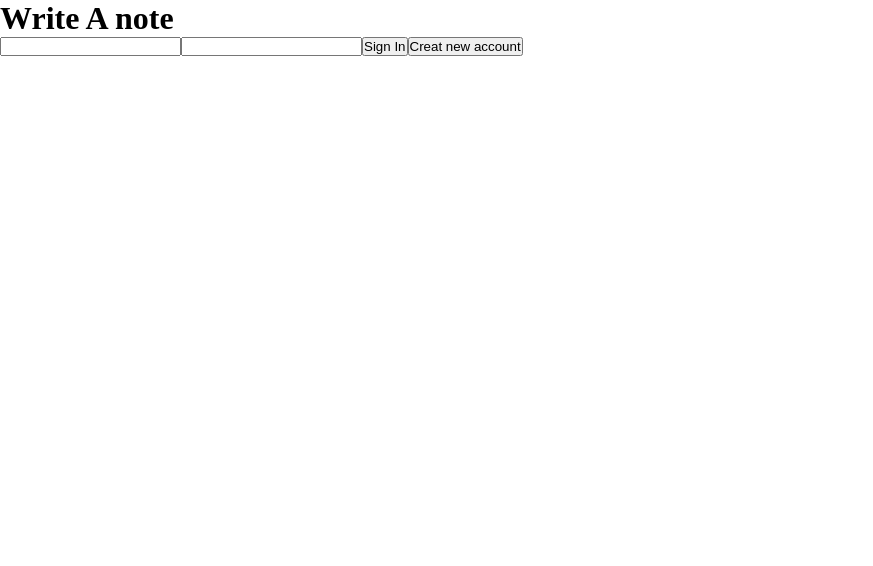
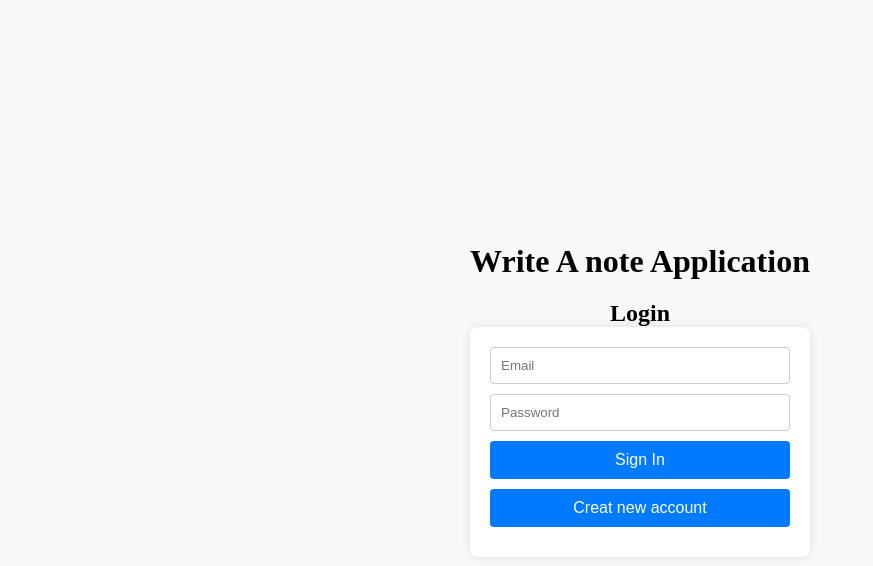
Before and after one commit to shrunga-a/1_new_todo, a React (Create React App) app in the folder note_take/: page / in a window 1280 px wide. Shown: the top 566 px of the page, without its empty margins (0-873 px from the left). Built offline with nearby package versions, Linux system fonts and the light colour scheme; no server answers.

Commit message:
signup page Ui done

```diff
--- a/note_take/package.json
+++ b/note_take/package.json
@@ -3,6 +3,7 @@
   "version": "0.1.0",
   "private": true,
   "dependencies": {
+    "@mui/icons-material": "^5.14.18",
     "@testing-library/jest-dom": "^5.17.0",
     "@testing-library/react": "^13.4.0",
     "@testing-library/user-event": "^13.5.0",
--- a/note_take/src/components/Home.js
+++ b/note_take/src/components/Home.js
@@ -4,6 +4,7 @@ import { auth, db } from '../firebase';
 import { useNavigate } from 'react-router-dom';
 import { uid } from 'uid';
 import { set, ref, onValue, remove, update } from 'firebase/database';
+
 
 export default function Home() {
   const [title, setTitle] = useState('');
--- a/note_take/src/components/Welcome.css
+++ b/note_take/src/components/Welcome.css
@@ -0,0 +1,64 @@
+/* Welcome.css */
+
+.welcome {
+    display: flex;
+    flex-direction: column;
+    align-items: center;
+    justify-content: center;
+    height: 100vh;
+    background-color: #f8f8f8;
+  }
+
+  h1 {
+    font-size: 2rem;
+    margin-bottom: 20px;
+  }
+
+  .login-register-container {
+    width: 300px;
+    background-color: #fff;
+    padding: 20px;
+    border-radius: 8px;
+    box-shadow: 0 0 10px rgba(0, 0, 0, 0.1);
+  }
+
+  input {
+    width: 100%;
+    margin-bottom: 10px;
+    padding: 10px;
+    border: 1px solid #ccc;
+    border-radius: 4px;
+    box-sizing: border-box;
+  }
+
+  button {
+    width: 100%;
+    margin-bottom: 10px; /* Add space between buttons */
+    padding: 10px;
+    background-color: #007bff;
+    color: #fff;
+    border: none;
+    border-radius: 4px;
+    cursor: pointer;
+    font-size: 1rem;
+    transition: background-color 0.3s ease;
+  }
+
+  button:hover {
+    background-color: #0056b3;
+  }
+
+  /* Additional styles for the register form */
+  .welcome input[type="email"],
+  .welcome input[type="password"] {
+    margin-bottom: 10px;
+  }
+
+  .welcome button:nth-child(2) {
+    background-color: #28a745;
+    margin-top: 10px; /* Add space between buttons */
+  }
+
+  .welcome button:nth-child(2):hover {
+    background-color: #218838;
+  }
--- a/note_take/src/components/Welcome.js
+++ b/note_take/src/components/Welcome.js
@@ -3,6 +3,8 @@ import { signInWithEmailAndPassword , onAuthStateChanged, createUserWithEmailAnd
 
 import {auth} from '../firebase'
 import {useHistory, useNavigate} from "react-router-dom";
+import './Welcome.css';
+
 export default function Welcome() {
 
   const [email, setEmail] = useState("");
@@ -64,7 +66,8 @@ export default function Welcome() {
 
   return (
     <div className='welcome'>
-      <h1>Write A note</h1>
+      <h1>Write A note Application</h1>
+      <h2> Login </h2>
       <div className='login-register-container'>
       {isRegistering ? (
         <>
@@ -89,8 +92,8 @@ export default function Welcome() {
 
       ) : (
         <>
-        <input type='email' onChange={handleEmailChange} valu={email}/>
-        <input type='password'onChange={handlePasswordChange} value={password}/>
+        <input type='email' placeholder='Email' onChange={handleEmailChange} valu={email}/>
+        <input type='password' placeholder='Password' onChange={handlePasswordChange} value={password}/>
         <button onClick={handleSignIn}> Sign In</button>
        <button onClick={()=> setIsRegistering(true)}> Creat new account</button>
 
@@ -102,18 +105,6 @@ export default function Welcome() {
 
       )
 
-
-
-
-
-
-
-
-
-
-
-
-
       }
 
       </div>
```
Also changed, not shown: 1 other file (tests, documents, lock files or other folders).
